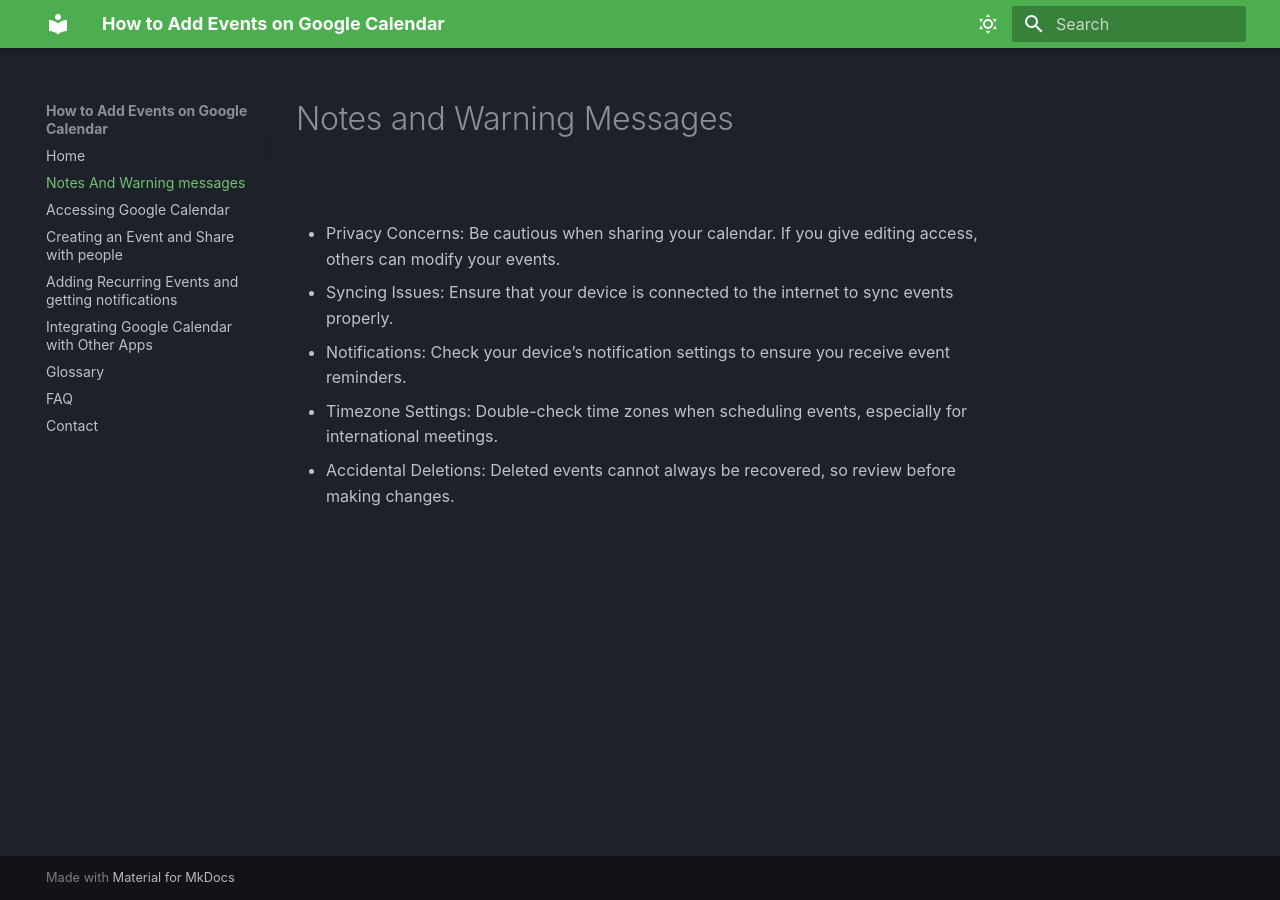
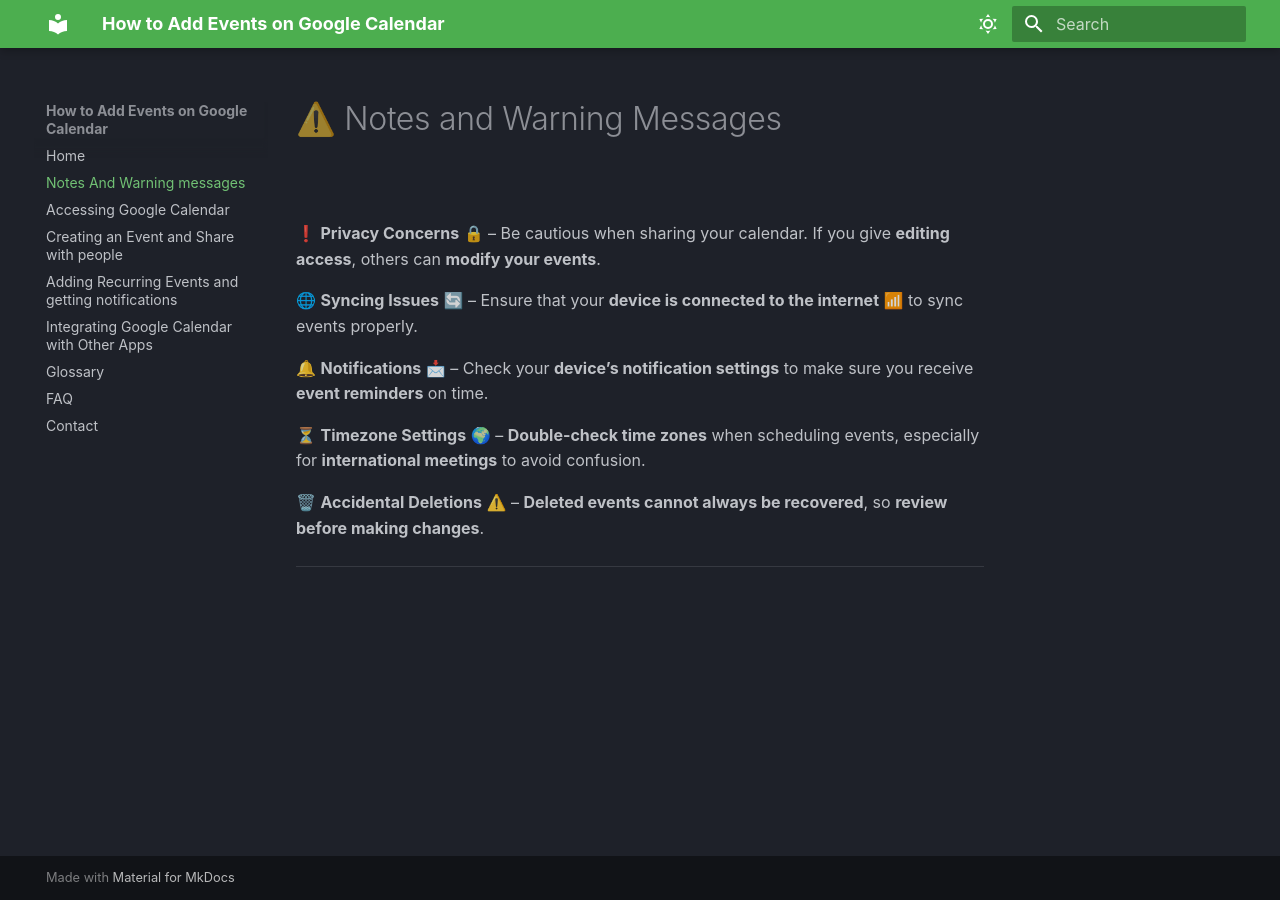
Before and after one commit to mobina-soltani/google-calendar-documentation, an MkDocs documentation site: the page built from docs/NotesAndWarnings.md, in a window 1280 px wide. Built offline with MkDocs 1.6.1 and Material for MkDocs 9.7.7, drawn with Linux system fonts in a browser that asks for light colours.

Commit message:
Update notes and warnings

```diff
--- a/docs/NotesAndWarnings.md
+++ b/docs/NotesAndWarnings.md
@@ -1,9 +1,15 @@
-#  Notes and Warning Messages
+# ⚠️ Notes and Warning Messages
 
 <br>
 
-+ Privacy Concerns: Be cautious when sharing your calendar. If you give editing access, others can modify your events.
-+ Syncing Issues: Ensure that your device is connected to the internet to sync events properly.
-+ Notifications: Check your device’s notification settings to ensure you receive event reminders.
-+ Timezone Settings: Double-check time zones when scheduling events, especially for international meetings.
-+ Accidental Deletions: Deleted events cannot always be recovered, so review before making changes.
+❗ **Privacy Concerns** 🔒 – Be cautious when sharing your calendar. If you give **editing access**, others can **modify your events**.
+
+🌐 **Syncing Issues** 🔄 – Ensure that your **device is connected to the internet** 📶 to sync events properly.
+
+🔔 **Notifications** 📩 – Check your **device’s notification settings** to make sure you receive **event reminders** on time.
+
+⏳ **Timezone Settings** 🌍 – **Double-check time zones** when scheduling events, especially for **international meetings** to avoid confusion.
+
+🗑️ **Accidental Deletions** ⚠️ – **Deleted events cannot always be recovered**, so **review before making changes**.
+
+---
```
